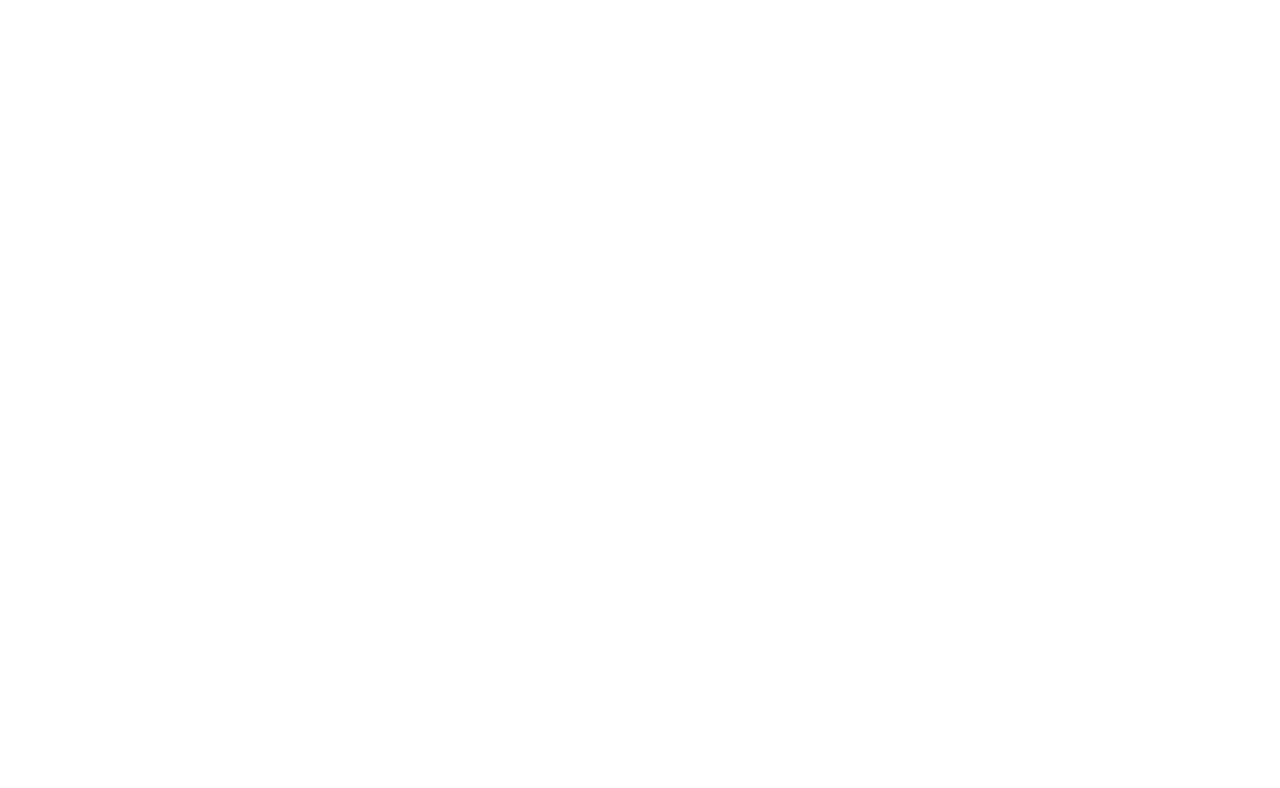
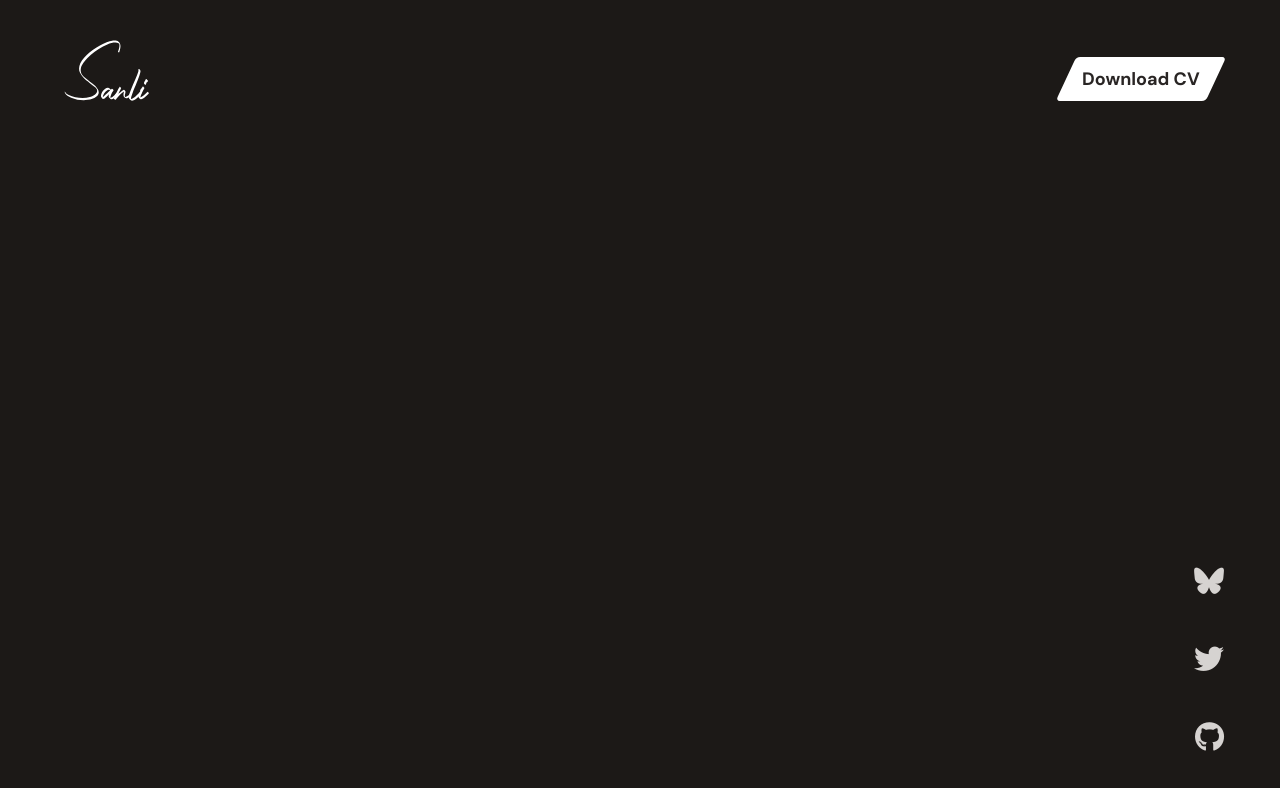
Before and after one commit to sanli-11/portfolio-2025, a React (Vite) app: page / in a window 1280 px wide. Shown: the top 788 px of the page. Built offline with nearby package versions, Linux system fonts and the light colour scheme.

Commit message:
Created Header with logo, social links and link to CV

```diff
--- a/src/App.tsx
+++ b/src/App.tsx
@@ -1,8 +1,11 @@
+import Header from "./components/Header";
+
 function App() {
   return (
-    <div>
+    <div className="min-h-screen bg-stone-900">
+      <Header />
     </div>
-  )
+  );
 }
 
-export default App
+export default App;
--- /dev/null
+++ b/src/components/Header.tsx
@@ -0,0 +1,52 @@
+import Logo from "../assets/images/logo-without-bg.svg";
+import { cvLink, socialLinks } from "../data/navLinks";
+import navLinkType from "../types/navLinkType";
+
+function Header() {
+  return (
+    <header className="flex items-end justify-between px-16 pt-10 text-white">
+      <a href="/">
+        <img
+          className="inline-block"
+          src={Logo}
+          alt="SanLi Portfolio"
+          width="85"
+          height="85"
+        />
+      </a>
+      <a
+        href={cvLink.url}
+        className="group min-h-10 -skew-x-25 rounded-sm bg-white px-4 py-2 transition-transform hover:skew-x-0"
+      >
+        <div className="skew-x-25 transition-transform group-hover:skew-x-0">
+          <span className="text-lg font-bold text-stone-800">
+            {cvLink.label}
+          </span>
+        </div>
+      </a>
+      <nav className="absolute right-12 bottom-10">
+        <ul className="flex flex-col items-end justify-end gap-y-8 text-lg">
+          {socialLinks.map((link: navLinkType) => (
+            <li key={link.id}>
+              <a
+                href={link.url}
+                className="group flex items-center justify-end gap-x-4 rounded-full p-2 transition-colors hover:bg-white"
+              >
+                <span className="ml-2 hidden font-bold text-stone-800 transition-all group-hover:inline-block">
+                  {link.label}
+                </span>
+                {link.icon && (
+                  <i
+                    className={`${link.icon} text-3xl text-stone-300 transition-colors group-hover:text-stone-800`}
+                  ></i>
+                )}
+              </a>
+            </li>
+          ))}
+        </ul>
+      </nav>
+    </header>
+  );
+}
+
+export default Header;
--- /dev/null
+++ b/src/data/navLinks.ts
@@ -0,0 +1,31 @@
+import navLinkType from "../types/navLinkType";
+
+const cvLink: navLinkType = {
+  icon: "fa-solid fa-file-arrow-down",
+  id: 0,
+  label: "Download CV",
+  url: "https://drive.google.com/",
+};
+
+const socialLinks: navLinkType[] = [
+  {
+    id: 0,
+    label: "BlueSky",
+    url: "https://bsky.app/profile/sanli11.bsky.social",
+    icon: "fa-brands fa-bluesky",
+  },
+  {
+    id: 1,
+    label: "Twitter",
+    url: "https://twitter.com/@san_li11",
+    icon: "fa-brands fa-twitter",
+  },
+  {
+    id: 2,
+    label: "GitHub",
+    url: "https://github.com/sanli-11",
+    icon: "fa-brands fa-github",
+  },
+];
+
+export { cvLink, socialLinks };
--- /dev/null
+++ b/src/types/navLinkType.ts
@@ -0,0 +1,8 @@
+type navLinkType = {
+  icon?: string;
+  id: number;
+  label: string;
+  url: string;
+};
+
+export default navLinkType;
```
